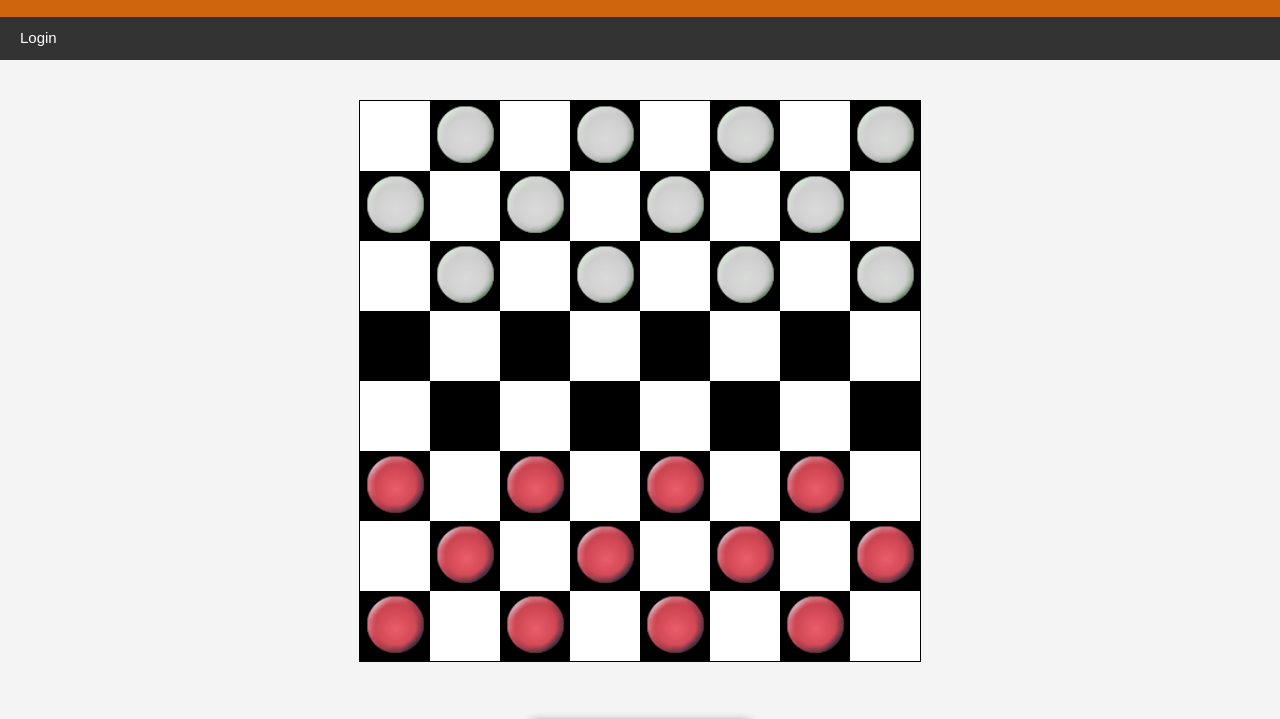
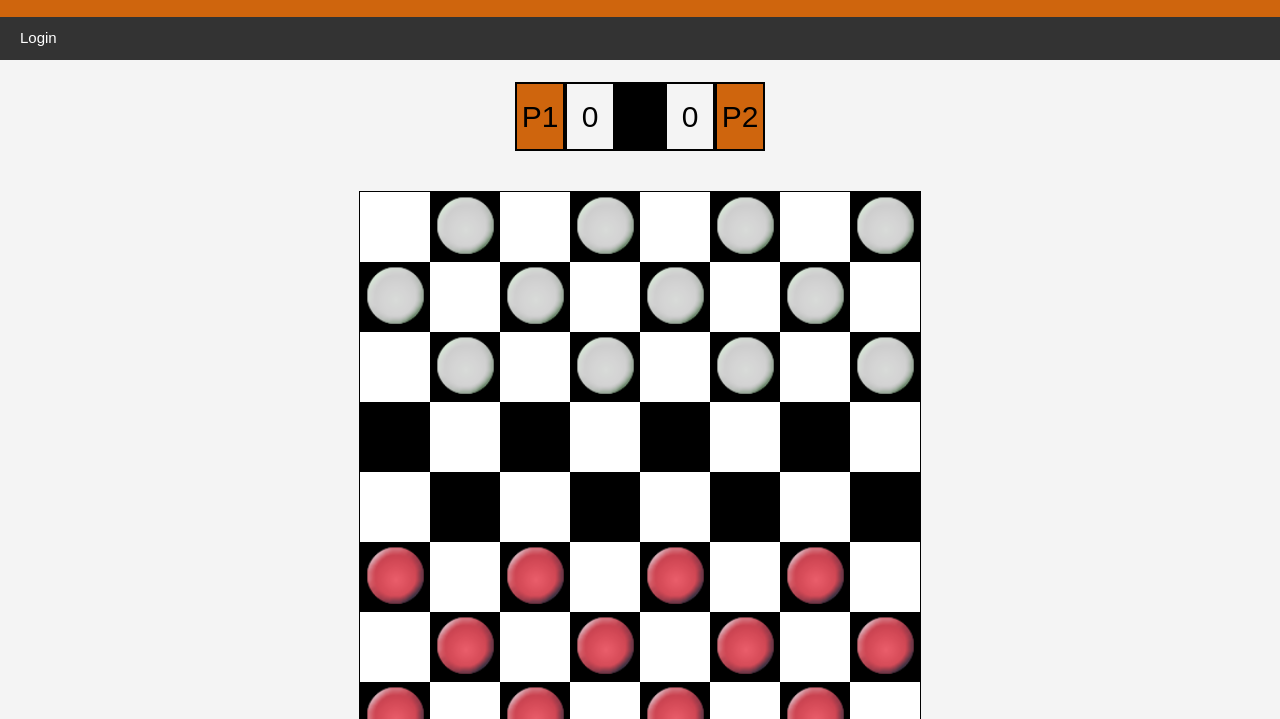
Before and after one commit to ivankopech/MisDamasPersonalizado, a plain HTML site: page index.html in a window 1280 px wide. Shown: the part 73-792 px from the top of the page. Drawn offline with Linux system fonts and the light colour scheme.

Commit message:
marcador

```diff
--- a/css/style.css
+++ b/css/style.css
@@ -91,6 +91,32 @@ nav a:hover{
     background-color:  rgb(0, 0, 0);
 }
 
+.contenedor-marcador{
+    display: flex;
+    border: none;
+    justify-content: center;
+
+}
+
+
+
+.contenedor-marcador div{
+
+    width: 50px;
+    margin: none;
+    text-align: center;
+    line-height: 65px;
+    font-size: 30px;
+    border: 2px solid black;
+}
+
+.player{
+    background-color:  rgb(207, 101, 13);
+}
+
+.divisor-tablero{
+    background-color: black;
+}
 
 
 footer{
--- a/index.html
+++ b/index.html
@@ -20,6 +20,16 @@
     <nav>
         <a href="file:///C:/Users/ivank/OneDrive/Documentos/Facultad/4to/LPPA/Login/index.html">Login</a>
     </nav>
+
+    <br>
+
+    <div class="contenedor-marcador">
+        <div class="player">P1</div>
+        <div>0</div>
+        <div class="divisor-tablero"></div>
+        <div>0</div>
+        <div class="player">P2</div>
+    </div>
 
     <div class="con-tablero">
 
@@ -120,6 +130,8 @@
                  </div>
     </div>
 
+
+
     <div id="partidanueva">
         <button id="boton-empezar-partida">Nueva partida</button>
     </div>
```
